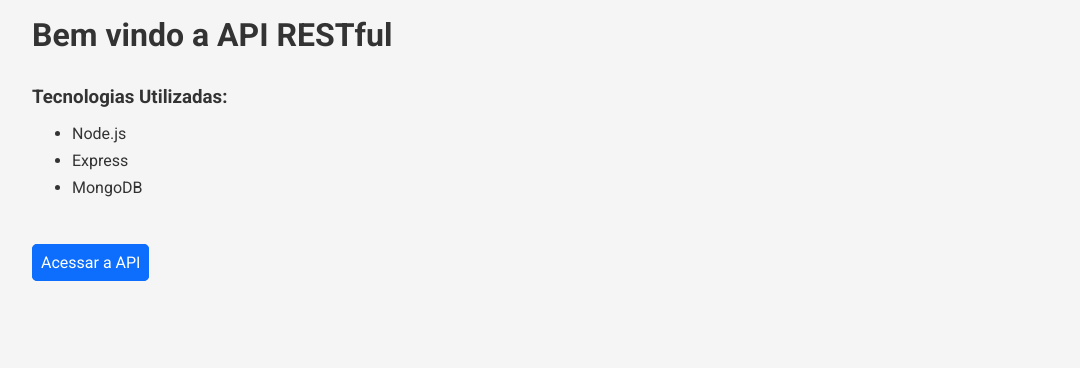
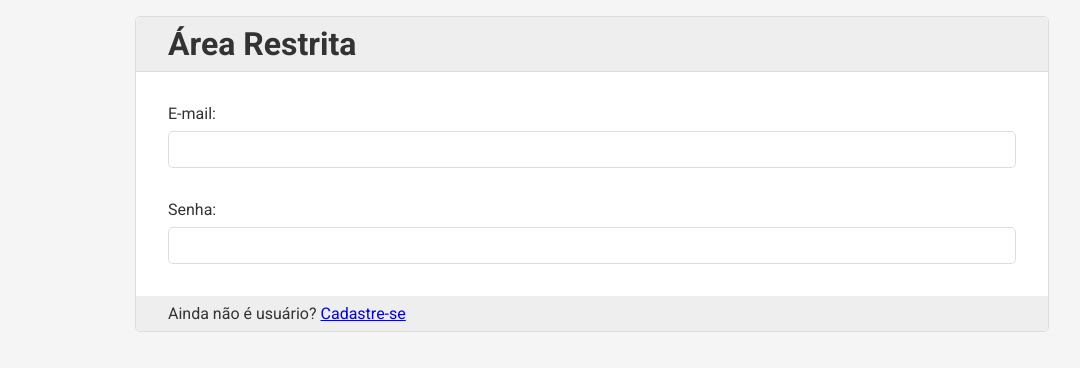
Before and after one commit to danilojmarins/projeto-api, a website: page public/index.html in a window 1280 px wide. Shown: the whole page, without its empty margins (48-1128 px from the left). Drawn offline with Linux system fonts and the light colour scheme.

Commit message:
Página Login.

```diff
--- /dev/null
+++ b/public/css/index.css
@@ -0,0 +1,67 @@
+body {
+    background-color: #F5F5F5;
+    color: #333;
+    font-family: 'Roboto', sans-serif;
+    margin: 0;
+    padding: 1rem 2rem;
+}
+
+.login-card {
+    background-color: #FFF;
+    margin: auto;
+    border: 1px solid #DDD;
+    border-radius: 5px;
+    width: 50%;
+
+    @media (max-width: 1280px) {
+        width: 75%;
+    }
+
+    @media (max-width: 800px) {
+        width: 95%;
+    }
+}
+
+.header {
+    background-color: #EEE;
+    border-bottom: 1px solid #DDD;
+    padding: 0.5rem 2rem;
+    border-top-right-radius: 5px;
+    border-top-left-radius: 5px;
+}
+
+.body {
+    padding: 0 2rem;
+}
+
+.option {
+    margin: 2rem 0;
+    display: flex;
+    flex-flow: column nowrap;
+    row-gap: 0.5rem;
+}
+
+.txt-input {
+    box-sizing: border-box;
+    padding: 0.5rem 1rem;
+    font: inherit;
+    color: #555;
+    border: 1px solid #DDD;
+    border-radius: 5px;
+
+    &:focus {
+        outline: 1px solid blue;
+    }
+}
+
+.footer {
+    background-color: #EEE;
+    padding: 0.5rem 2rem;
+    border-bottom-right-radius: 5px;
+    border-bottom-left-radius: 5px;
+}
+
+h1 {
+    margin: 0 0 2rem 0;
+    padding: 0;
+}
--- a/public/index.css
+++ /dev/null
@@ -1,41 +0,0 @@
-body {
-    background-color: #F5F5F5;
-    color: #333;
-    font-family: 'Roboto', sans-serif;
-    margin: 0;
-    padding: 1rem 5rem;
-}
-
-h1 {
-    margin: 0 0 2rem 0;
-    padding: 0;
-}
-
-h3 {
-    margin: 1rem 0;
-    padding: 0;
-}
-
-ul {
-    padding-bottom: 2rem;
-}
-
-li {
-    margin: 0.5rem 0;
-    padding: 0;
-}
-
-.redirect {
-    background-color: #0D6EFD;
-    color: #FFF;
-    text-decoration: none;
-    padding: 0.5rem;
-    border: 1px solid #0D6EFD;
-    border-radius: 5px;
-    transition: all ease 0.25s;
-}
-
-.redirect:hover {
-    background-color: #FFF;
-    color: #0D6EFD;
-}
--- a/public/index.html
+++ b/public/index.html
@@ -6,31 +6,39 @@
     <meta name="viewport" content="width=device-width, initial-scale=1.0">
 
     <!-- CSS -->
-    <link rel="stylesheet" href="index.css">
+    <link rel="stylesheet" href="./css/index.css">
 
     <!-- Google Fonts -->
     <link rel="preconnect" href="https://fonts.googleapis.com">
     <link rel="preconnect" href="https://fonts.gstatic.com" crossorigin>
     <link href="https://fonts.googleapis.com/css2?family=Roboto:wght@300;400;700&display=swap" rel="stylesheet">
 
-    <title>API Restful Homepage</title>
+    <title>Login</title>
 </head>
 <body>
-    <h1>Bem vindo a API RESTful</h1>
 
-    <h3>Tecnologias Utilizadas:</h3>
+    <div class="login-card">
+        <h1 class="header">Área Restrita</h1>
 
-    <ul>
-        <li>Node.js</li>
-        <li>Express</li>
-        <li>MongoDB</li>
-    </ul>
+        <form class="body">
+            <div class="option">
+                <label>E-mail:</label>
+                <input class="txt-input" id="email" type="email">
+            </div>
 
-    <a
-        class="redirect"
-        href="/api"
-    >
-        Acessar a API
-    </a>
+            <div class="option">
+                <label>Senha:</label>
+                <input class="txt-input" id="senha" type="password">
+            </div>
+        </form>
+
+        <div class="footer">
+            Ainda não é usuário? <a href="/usuario.html">Cadastre-se</a>
+        </div>
+    </div>
+
+
+
+
 </body>
 </html>
```
